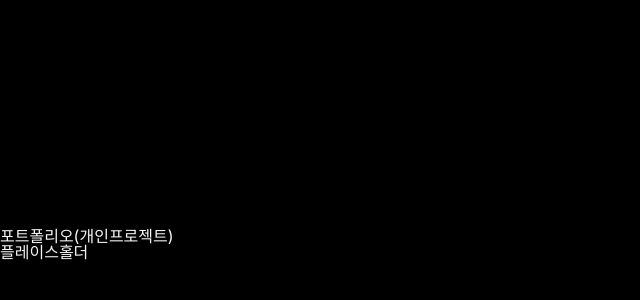
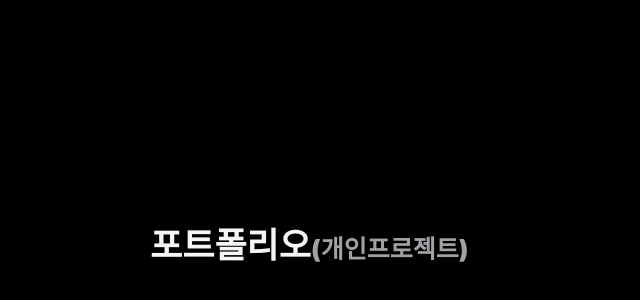
Before and after one commit to coldair426/coldair, a React (Create React App) app: page / in a window 1280 px wide. Shown: the part 2342-2642 px from the top of the page, without its empty margins (0-640 px from the left). Built offline with nearby package versions, Linux system fonts and the light colour scheme; a web font is replaced by a local one.

Commit message:
projects--title

```diff
--- a/src/page/Home.tsx
+++ b/src/page/Home.tsx
@@ -96,14 +96,26 @@ function Home({
           </div>
         </article>
         <article className={hs('home__projects')} id='projects' ref={homeProjectsRef}>
-          <article className={hs('projects__portfolio')}>
-            <div className={hs('projects__portfolio--title')}>포트폴리오(개인프로젝트)</div>
-            <div>플레이스홀더</div>
+          <article className={hs('projects__portfolio', 'project')}>
+            <div className={hs('projects__portfolio--title', 'project__title')}>
+              포트폴리오<span>(개인프로젝트)</span>
+            </div>
           </article>
-          <article className={hs('projects__breadkun')}>빵돌이(팀)</article>
-          <article className={hs('projects__siksunbi')}>식선비(개인)</article>
-          <article className={hs('projects__hosaroun-react')}>호사로운(팀)</article>
-          <article className={hs('projects__hosaroun-vanilla-js')}>VanilaJs호사로운(팀)</article>
+          <article className={hs('projects__breadkun', 'project')}>
+            <div className={hs('projects__breadkun--title', 'project__title')}>
+              더존 빵돌이<span>(팀프로젝트)</span>
+            </div>
+          </article>
+          <article className={hs('projects__siksunbi', 'project')}>
+            <div className={hs('projects__siksunbi--title', 'project__title')}>
+              식선비<span>(개인프로젝트)</span>
+            </div>
+          </article>
+          <article className={hs('projects__hosaroun-react', 'project')}>
+            <div className={hs('projects__hosaroun-react--title', 'project__title')}>
+              호사로운<span>(팀프로젝트)</span>
+            </div>
+          </article>
         </article>
         <article className={hs('home__informations')} id='informations' ref={homeInformationsRef}>
           <div>
--- a/src/style/Home.module.scss
+++ b/src/style/Home.module.scss
@@ -177,12 +177,28 @@
 }
 
 .home__projects {
-  padding-top: 63px;
+  display: flex;
+  flex-direction: column;
+  align-items: center;
+  width: 100%;
+  .project {
+    width: 980px;
+    height: 3400px;
+  }
+  .project__title {
+    font-size: 35px;
+    font-weight: 900;
+    & > span {
+      color: $본문글씨;
+      font-size: 25px;
+    }
+  }
   .projects__portfolio {
-    height: 3400px;
+    padding-top: 63px;
   }
 }
 
 .home__informations {
+  width: 980px;
   padding-top: 63px;
 }
```
